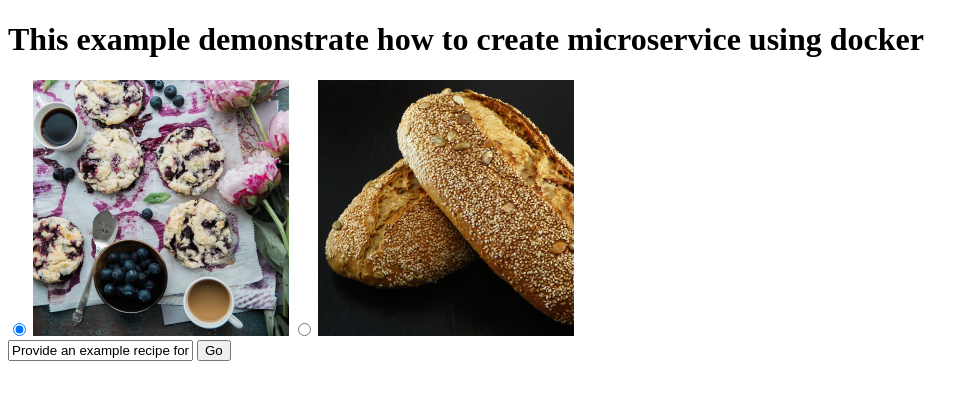
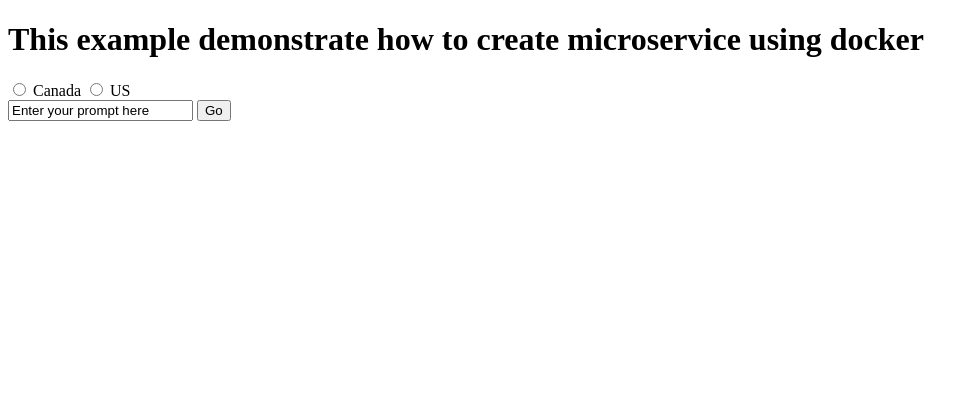
Before and after one commit to mycurioussoul/microservice-example, a Flask app: page / in a window 1280 px wide. Shown: the top 400 px of the page, without its empty margins (0-979 px from the left). Run offline with Flask 3, Linux system fonts and the light colour scheme.

Commit message:
Update index.html

```diff
--- a/templates/index.html
+++ b/templates/index.html
@@ -12,18 +12,20 @@
     <form>
       <div>
         <label>
-          <input type="radio" checked name="chosen-image" value="baked_goods_1.jpg">
-          <img src="templates/images/baked_goods_1.jpg">
+          <input type="radio">
+          <!-- <img src="templates/images/baked_goods_1.jpg"> -->
+          Canada
         </label>
         <label>
           <input type="radio" name="chosen-image" value="baked_goods_2.jpg">
-          <img src="templates/images/baked_goods_2.jpg">
+          <!-- <img src="templates/images/baked_goods_2.jpg"> -->
+          US
         </label>
       </div>
       <div class="prompt-box">
         <label>
           <input name="prompt" placeholder="Enter instructions here" type="text"
-            value="Provide an example recipe for the baked goods in the image">
+            value="Enter your prompt here">
         </label>
         <button type="submit">Go</button>
       </div>
```
